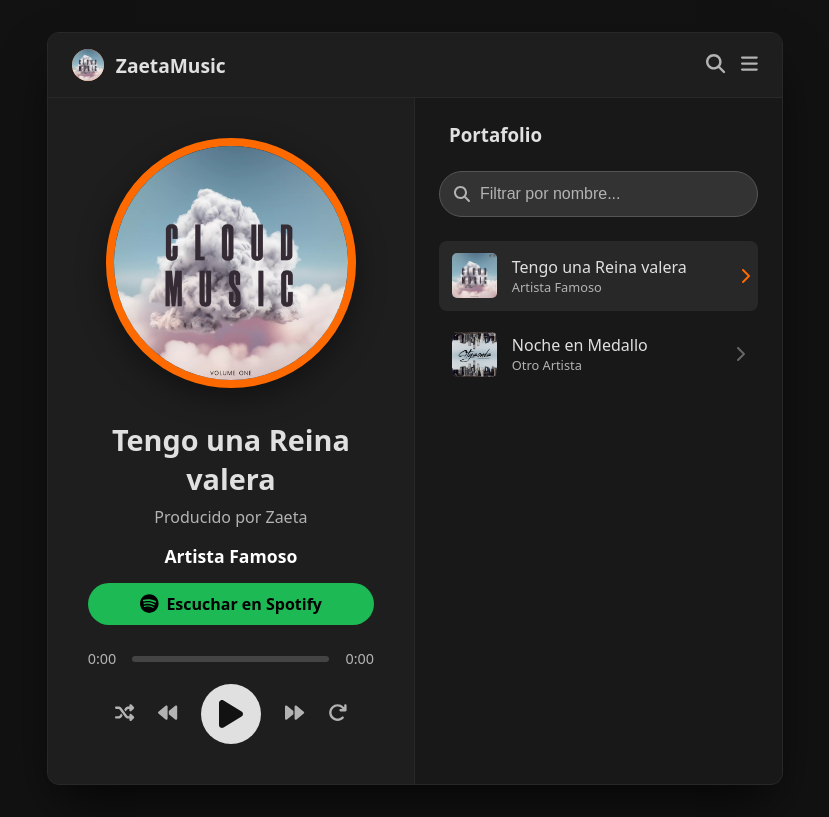
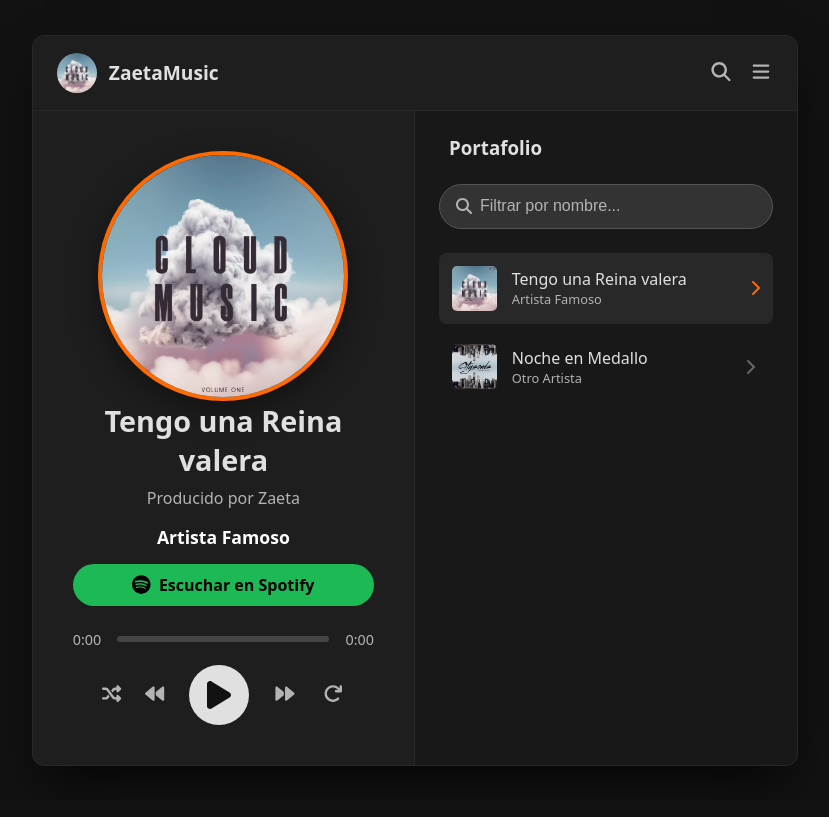
Before and after one commit to alexis-alzate/Lujourbano, a React (Vite) app: page / in a window 1280 px wide. Shown: the whole page, without its empty margins (225-1054 px from the left). Built offline with nearby package versions, Linux system fonts and the light colour scheme.

Commit message:
fix en el cambio de tamaño al reproducir

```diff
--- a/src/components/Header.css
+++ b/src/components/Header.css
@@ -1,11 +1,16 @@
 /* src/components/Header.css */
+
 .app-header {
     display: flex;
-    justify-content: space-between;
+    justify-content: space-between; /* Empuja los elementos a los extremos */
     align-items: center;
     padding: 1rem 1.5rem;
     background-color: var(--medium-grey);
     border-bottom: 1px solid #282828;
+
+    /* --- REGLAS DE ESTABILIDAD --- */
+    height: 75px; /* Le damos una altura fija para que nunca cambie */
+    flex-shrink: 0; /* Le prohibimos encogerse */
 }
 
 .brand {
@@ -14,9 +19,10 @@
     gap: 12px;
 }
 
+/* El "marco" para el logo */
 .brand-logo {
-    width: 32px;
-    height: 32px;
+    width: 40px;
+    height: 40px;
     background-color: var(--primary-color);
     border-radius: 50%;
     display: flex;
@@ -25,6 +31,14 @@
     font-weight: bold;
     font-size: 1.2rem;
     color: black;
+    overflow: hidden; /* Importante para que la imagen de adentro no se salga */
+}
+
+/* La imagen que se adapta al marco */
+.brand-logo img {
+    width: 100%;
+    height: 100%;
+    object-fit: cover;
 }
 
 .brand-name {
@@ -49,10 +63,3 @@
 .header-btn:hover {
     color: var(--light-grey);
 }
-/* Añadir al final de Header.css */
-.brand-logo img {
-    width: 100%;
-    height: 100%;
-    object-fit: cover; /* Se asegura de que la imagen llene el círculo sin deformarse */
-    border-radius: 50%; /* Hace que la imagen también sea redonda */
-}
--- a/src/components/Header.jsx
+++ b/src/components/Header.jsx
@@ -19,8 +19,8 @@
         <span className="brand-name">ZaetaMusic</span>
       </div>
       <div className="header-controls">
-        <button className="header-btn"><FontAwesomeIcon icon={faSearch} /></button>
-        <button className="header-btn"><FontAwesomeIcon icon={faBars} /></button>
+        <button className="header-btn"><FontAwesomeIcon icon={faSearch} fixedWidth  /></button>
+        <button className="header-btn"><FontAwesomeIcon icon={faBars} fixedWidth /></button>
       </div>
     </header>
   );
--- a/src/components/Player.jsx
+++ b/src/components/Player.jsx
@@ -15,7 +15,6 @@
   const [trackProgress, setTrackProgress] = useState(0);
   const [duration, setDuration] = useState(0);
 
-  // El useEffect que ya tenías para la barra de progreso
   useEffect(() => {
     const audio = audioRef.current;
     const updateProgress = () => setTrackProgress(audio.currentTime);
@@ -28,14 +27,11 @@
     };
   }, [audioRef]);
 
-  // --- El useEffect que Faltaba, Puesto en el Lugar Correcto ---
-  // Este efecto se encarga de actualizar el título de la página
-  // cada vez que la canción cambia.
   useEffect(() => {
     if (currentBeat) {
       document.title = `${currentBeat.title} - ${currentBeat.artist || 'Beat en Venta'}`;
     }
-  }, [currentBeat]); // La dependencia es 'currentBeat'
+  }, [currentBeat]);
 
   const handleScrub = (e) => {
     if (duration) {
@@ -50,7 +46,10 @@
 
   return (
     <div className="player-main">
-        <img src={currentBeat.coverSrc} alt={currentBeat.title} id="album-cover" className={isPlaying ? 'playing' : ''} />
+        {/* --- CAMBIO AQUÍ: Implementamos el "Marco de Fotos" --- */}
+        <div className={`album-cover-wrapper ${isPlaying ? 'playing' : ''}`}>
+          <img src={currentBeat.coverSrc} alt={currentBeat.title} />
+        </div>
 
         <div className="track-info">
             <h2 id="track-title">{currentBeat.title}</h2>
@@ -81,8 +80,8 @@
                 <button className="control-btn play-btn" onClick={onPlayPause}>
                     <FontAwesomeIcon icon={isPlaying ? faPause : faPlay} />
                 </button>
-                <button className="control-btn" onClick={onNext}><FontAwesomeIcon icon={faForward} /></button>
-                <button className="control-btn"><FontAwesomeIcon icon={faRedo} /></button>
+                <button className="control-btn" onClick={onNext}><FontAwesomeIcon icon={faForward} fixedWidth/></button>
+                <button className="control-btn"><FontAwesomeIcon icon={faRedo} fixedWidth  /></button>
             </div>
         </div>
     </div>
--- a/src/components/Playlist.css
+++ b/src/components/Playlist.css
@@ -98,3 +98,11 @@
     padding: 1.5rem;
     overflow-y: auto;
 }
+/* --- REGLAS DE ESTABILIDAD PARA LOS ÍCONOS --- */
+.playlist-item-icons {
+    display: flex;
+    align-items: center;
+    justify-content: flex-end;
+    width: 40px; /* Ancho fijo para el contenedor de los íconos */
+    flex-shrink: 0; /* Impide que se encoja */
+}
--- a/src/components/Playlist.jsx
+++ b/src/components/Playlist.jsx
@@ -11,7 +11,7 @@
 
       {/* --- BARRA DE BÚSQUEDA AÑADIDA --- */}
       <div className="search-container">
-        <FontAwesomeIcon icon={faSearch} className="search-icon" />
+        <FontAwesomeIcon icon={faSearch} className="search-icon" fixedWidth />
         <input
           type="text"
           className="search-input"
@@ -34,8 +34,11 @@
               <span className="playlist-item-title">{beat.title}</span>
               <span className="playlist-item-artist">{beat.artist || 'Beat en Venta'}</span>
             </div>
-            {beats[currentTrackIndex]?.id === beat.id && isPlaying && <FontAwesomeIcon icon={faVolumeHigh} className="playing-icon"/>}
-            <FontAwesomeIcon icon={faChevronRight} className="playlist-item-arrow"/>
+
+            <div className="playlist-item-icons">
+            {beats[currentTrackIndex]?.id === beat.id && isPlaying && <FontAwesomeIcon icon={faVolumeHigh} className="playing-icon" fixedWidth />}
+            <FontAwesomeIcon icon={faChevronRight}  className="playlist-item-arrow" fixedWidth />
+            </div>
           </li>
         ))}
       </ul>
--- a/src/components/player.css
+++ b/src/components/player.css
@@ -1,24 +1,26 @@
-/* src/components/Player.css */
-.player-main {
-    flex: 1;
-    padding: 2.5rem;
-    display: flex;
-    flex-direction: column;
-    align-items: center;
-    justify-content: center;
-    border-right: 1px solid #282828;
-}
-#album-cover {
+/* Reemplaza cualquier regla #album-cover con estas tres */
+
+/* 1. El "marco" con el tamaño y forma fijos */
+.album-cover-wrapper {
     width: 250px;
     height: 250px;
     border-radius: 50%;
-    object-fit: cover;
-    margin-bottom: 2rem;
-    border: 8px solid var(--primary-color);
+    border: 4px solid var(--primary-color);
     box-shadow: 0 10px 30px rgba(0, 0, 0, 0.4);
+    overflow: hidden; /* Muy importante: recorta lo que se salga del círculo */
+    flex-shrink: 0; /* Evita que el marco se encoja */
 }
-#album-cover.playing {
+
+/* 2. La animación de giro ahora se aplica al marco */
+.album-cover-wrapper.playing {
     animation: spin 8s linear infinite;
+}
+
+/* 3. La imagen ahora solo se preocupa de llenar el marco */
+.album-cover-wrapper img {
+    width: 100%;
+    height: 100%;
+    object-fit: cover; /* La magia para que no se deforme */
 }
 @keyframes spin {
     from { transform: rotate(0deg); }
```
